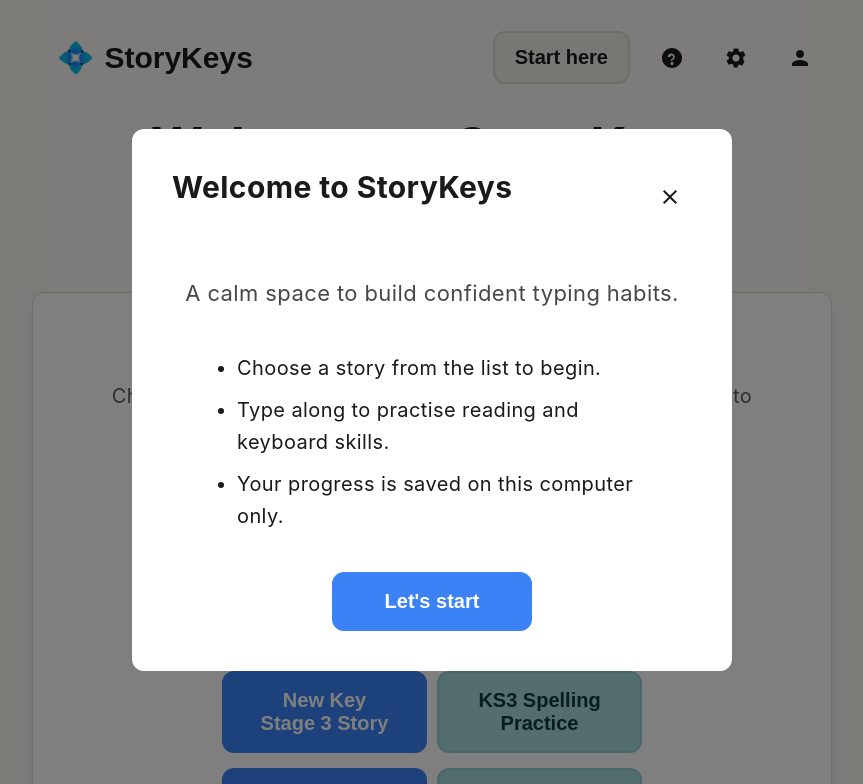
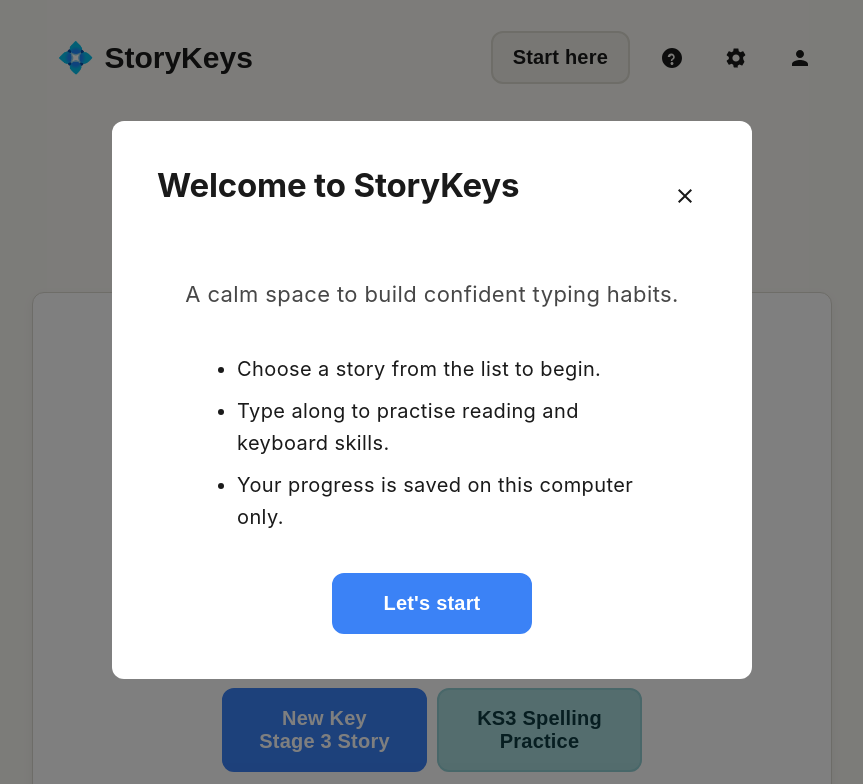
Before and after one commit to LightningPhil/StoryKeys, a plain HTML site: page index.html in a window 1280 px wide. Shown: the top 784 px of the page, without its empty margins (208-1071 px from the left). Drawn offline with Linux system fonts and the light colour scheme.

Commit message:
Enhance help guidance and polish layout

```diff
--- a/index.html
+++ b/index.html
@@ -30,15 +30,15 @@
 
         html { font-family: var(--font-family, var(--font-family-default)); font-size: var(--base-font-size); line-height: var(--line-height, 1.7); letter-spacing: var(--letter-spacing, 0.02em); background-color: var(--color-bg); color: var(--color-text); transition: background-color var(--transition-speed), color var(--transition-speed); scroll-behavior: smooth; }
         body { margin: 0; padding: 1rem; display: flex; justify-content: center; align-items: flex-start; min-height: 100vh; }
-        #app-container { width: 100%; max-width: var(--max-width); position: relative; }
+        #app-container { width: 100%; max-width: var(--max-width); position: relative; display: flex; flex-direction: column; gap: 1.5rem; }
 
         /* --- UI COMPONENTS --- */
-        .card { background-color: var(--color-card-bg); border: 1px solid var(--color-border); border-radius: var(--border-radius); padding: 1.5rem 2rem; box-shadow: 0 4px 12px rgba(0,0,0,0.05); }
-        .button { display: inline-block; font-size: 1rem; font-weight: 600; text-decoration: none; padding: 0.8rem 1.5rem; border-radius: var(--border-radius); border: 2px solid transparent; cursor: pointer; transition: all var(--transition-speed) ease; text-align: center; }
-        .button-primary { background-color: var(--color-accent); color: white; border-color: var(--color-accent);}
-        .button-primary:hover { opacity: 0.85; }
-        .button-secondary { background-color: var(--color-subtle-bg); border-color: var(--color-border); color: var(--color-text); }
-        .button-secondary:hover { background-color: var(--color-border); }
+        .card { background-color: var(--color-card-bg); border: 1px solid var(--color-border); border-radius: var(--border-radius); padding: 1.75rem 2rem; box-shadow: 0 4px 12px rgba(0,0,0,0.05); }
+        .button { display: inline-block; font-size: 1rem; font-weight: 650; text-decoration: none; padding: 0.85rem 1.5rem; border-radius: var(--border-radius); border: 2px solid transparent; cursor: pointer; transition: all var(--transition-speed) ease; text-align: center; letter-spacing: 0.01em; }
+        .button-primary, .btn-primary { background-color: var(--color-accent); color: white; border-color: var(--color-accent);}
+        .button-primary:hover, .btn-primary:hover { opacity: 0.85; }
+        .button-secondary, .btn-secondary { background-color: var(--color-subtle-bg); border-color: var(--color-border); color: var(--color-text); }
+        .button-secondary:hover, .btn-secondary:hover { background-color: var(--color-border); }
         .button-phonics { background-color: #b7e4c7; color: #0f3b2e; border-color: #a3d9b3; }
         .button-phonics:hover { background-color: #a3d9b3; }
         .button-spelling { background-color: #a8dadc; color: #0f3c42; border-color: #92cfd3; }
@@ -52,7 +52,11 @@
         .icon-button svg { width: 24px; height: 24px; fill: var(--color-text); }
         .button:focus-visible, .icon-button:focus-visible, .toggle-switch:focus-within { outline: 3px solid var(--color-accent); outline-offset: 2px; box-shadow: 0 0 0 4px rgba(59, 130, 246, 0.2); }
 
-        h1, h2, h3 { margin: 0 0 1rem 0; line-height: 1.2; }
+        h1, h2, h3 { margin: 0 0 1rem 0; line-height: 1.2; font-family: var(--font-family, var(--font-family-default)); }
+        h1 { font-size: 2.4rem; font-weight: 800; letter-spacing: -0.01em; }
+        h2 { font-size: 1.8rem; font-weight: 750; }
+        h3 { font-size: 1.3rem; font-weight: 700; }
+        .modal-title { font-size: 1.65rem; font-weight: 750; letter-spacing: -0.005em; }
         p { margin: 0 0 1rem 0; max-width: 65ch; }
         .screen { display: none; flex-direction: column; gap: 2rem; }
         .screen.active { display: flex; }
@@ -66,9 +70,9 @@
         .start-here-btn { padding: 0.65rem 1rem; font-weight: 700; }
         .modal { position: fixed; top: 0; left: 0; width: 100%; height: 100%; background: rgba(0,0,0,0.5); display: none; justify-content: center; align-items: center; z-index: 100; }
         .modal.active { display: flex; }
-        .modal-content { background: var(--color-card-bg); border-radius: var(--border-radius); padding: 2rem; max-width: 95%; width: 600px; max-height: 90vh; overflow-y: auto; display: flex; flex-direction: column; }
+        .modal-content { background: var(--color-card-bg); border-radius: var(--border-radius); padding: 2.25rem; max-width: 95%; width: 640px; max-height: 90vh; overflow-y: auto; display: flex; flex-direction: column; gap: 1.5rem; }
         .about-modal { gap: 1.5rem; }
-        .about-modal .info-block { border: 1px solid var(--color-border); border-radius: var(--border-radius); padding: 1.5rem; background: var(--color-card-bg); }
+        .about-modal .info-block { border: 1px solid var(--color-border); border-radius: var(--border-radius); padding: 1.5rem; background: var(--color-card-bg); box-shadow: 0 1px 0 rgba(0,0,0,0.02); }
         .welcome-modal { text-align: center; gap: 1rem; }
         .welcome-modal .lead { font-size: 1.1rem; opacity: 0.8; }
         .welcome-list { text-align: left; margin: 0 auto; padding-left: 1.25rem; max-width: 440px; display: grid; gap: 0.5rem; }
@@ -78,6 +82,9 @@
         .about-modal .markdown-block p:last-child { margin-bottom: 0; }
         .about-modal .license-text { background: var(--color-subtle-bg); border-radius: var(--border-radius); padding: 1rem; white-space: pre-wrap; overflow-x: auto; font-family: 'Courier New', Courier, monospace; font-size: 0.85rem; }
         .modal-header { display: flex; justify-content: space-between; align-items: center; margin-bottom: 1.5rem; flex-shrink: 0; }
+        .info-block + .info-block { margin-top: 0.5rem; }
+        .info-block ul { padding-left: 1.1rem; margin: 0.25rem 0 0; display: grid; gap: 0.35rem; }
+        .info-block p { margin-bottom: 0.75rem; }
 
         /* --- HOME SCREEN --- */
         .home-header { text-align: center; margin-bottom: 1rem; }
@@ -168,6 +175,11 @@
         .setting-item { display: flex; justify-content: space-between; align-items: center; padding: 1rem 0; }
         .setting-item p { margin: 0; opacity: 0.7; font-size: 0.9rem; }
 
+        /* --- FOOTER --- */
+        .app-footer { border-top: 1px solid var(--color-border); padding: 1rem 0 0.5rem; text-align: center; font-size: 0.95rem; color: var(--color-text); opacity: 0.8; display: flex; flex-direction: column; gap: 0.35rem; }
+        .text-link { background: none; border: none; color: var(--color-accent); cursor: pointer; font-weight: 700; padding: 0; text-decoration: underline; }
+        .text-link:hover { opacity: 0.85; }
+
         /* --- LOADING OVERLAY --- */
         #loading-overlay {
             position: fixed; top: 0; left: 0; width: 100%; height: 100%;
@@ -200,6 +212,10 @@
             </div>
         </header>
         <main id="main-content"></main>
+        <footer class="app-footer" role="contentinfo">
+            <span>StoryKeys runs entirely in your browser. Your progress never leaves this device.</span>
+            <button id="footer-privacy-link" class="text-link" type="button" aria-label="Open privacy details">Privacy</button>
+        </footer>
         <div id="modal-container"></div>
     </div>
 
--- a/src/main.js
+++ b/src/main.js
@@ -105,7 +105,7 @@
     window.scrollTo(0, 0);
 }
 
-function showModal(modalName) {
+function showModal(modalName, options = {}) {
     state.ui.lastFocus = document.activeElement;
     state.ui.modal = modalName;
     modalContainer.innerHTML = getModalHtml(modalName, state, DATA);
@@ -120,6 +120,12 @@
     modal.classList.add('active');
     const firstInput = modal.querySelector('input, select, button');
     if (firstInput) firstInput.focus();
+    if (options.scrollToId) {
+        const target = modal.querySelector(`#${options.scrollToId}`);
+        if (target) {
+            target.scrollIntoView({ behavior: 'smooth', block: 'start' });
+        }
+    }
 }
 
 function closeModal() {
@@ -146,6 +152,10 @@
     document.getElementById('parent-btn').addEventListener('click', () => {
         state.settings.pin ? showModal('pin') : showModal('parent');
     });
+    const footerPrivacyLink = document.getElementById('footer-privacy-link');
+    if (footerPrivacyLink) {
+        footerPrivacyLink.addEventListener('click', () => showModal('help', { scrollToId: 'help-data-privacy' }));
+    }
     window.addEventListener('keydown', e => { if (e.key === 'Escape' && state.ui.modal) closeModal(); });
     window.addEventListener('blur', () => { if (state.runtime && state.runtime.timer) state.runtime.timer.paused = true; });
     window.addEventListener('focus', () => { if (state.runtime && state.runtime.timer) state.runtime.timer.paused = false; });
--- a/src/ui.js
+++ b/src/ui.js
@@ -217,7 +217,7 @@
         case 'welcome':
             return `
             <div class="modal" id="welcome-modal"><div class="modal-content welcome-modal">
-                <div class="modal-header"><h2>Welcome to StoryKeys</h2>${closeModalBtn}</div>
+                <div class="modal-header"><h2 class="modal-title">Welcome to StoryKeys</h2>${closeModalBtn}</div>
                 <p class="lead">A calm space to build confident typing habits.</p>
                 <ul class="welcome-list">
                     <li>Choose a story from the list to begin.</li>
@@ -229,7 +229,7 @@
         case 'about':
             return `
             <div class="modal"><div class="modal-content about-modal">
-                <div class="modal-header"><h2>StoryKeys</h2>${closeModalBtn}</div>
+                <div class="modal-header"><h2 class="modal-title">StoryKeys</h2>${closeModalBtn}</div>
                 <div class="info-block">
                     <h3>About StoryKeys</h3>
                     <div class="markdown-block">${renderMarkdownBlock(ABOUT_MARKDOWN)}</div>
@@ -242,36 +242,46 @@
         case 'help':
             return `
             <div class="modal"><div class="modal-content about-modal">
-                <div class="modal-header"><h2>Need a Hand?</h2>${closeModalBtn}</div>
+                <div class="modal-header"><h2 class="modal-title">Need a Hand?</h2>${closeModalBtn}</div>
                 <div class="info-block">
-                    <h3>Getting Started</h3>
-                    <p>Choose your stage (KS1-KS4) and tap a big blue button to start a story. You can also pick Spelling or Phonics for quick practice.</p>
-                    <p>If you want to see all lessons, press "Browse Lessons" on the home page.</p>
+                    <h3>What is StoryKeys?</h3>
+                    <p>StoryKeys is a reading and typing practice tool using short stories to build confidence and rhythm. It keeps the experience calm so learners can focus on accuracy first, then speed.</p>
                 </div>
                 <div class="info-block">
-                    <h3>What the Buttons Do</h3>
+                    <h3>How to use it</h3>
                     <ul>
-                        <li><strong>Settings cog:</strong> change theme, font, and helpers.</li>
-                        <li><strong>Parent eye:</strong> a quick view for grown-ups.</li>
-                        <li><strong>Help:</strong> opens this page any time.</li>
+                        <li>Choose a story.</li>
+                        <li>Type the text you see.</li>
+                        <li>Aim for accuracy first, then speed.</li>
                     </ul>
                 </div>
                 <div class="info-block">
-                    <h3>Typing Screen</h3>
-                    <p>Read the line. Type the same line. The next letter glows so you know where to look. Mistakes show in red so you can fix them.</p>
-                    <p>You can switch on the focus line and on-screen keyboard in Settings if you want extra guidance.</p>
+                    <h3>Features that help</h3>
+                    <ul>
+                        <li><strong>Focus line:</strong> highlights the current line so eyes stay on track.</li>
+                        <li><strong>Lock-step / guided mode:</strong> prevents moving ahead until each letter matches.</li>
+                        <li><strong>Lesson progress:</strong> completion markers and gentle badges celebrate milestones.</li>
+                    </ul>
                 </div>
                 <div class="info-block">
-                    <h3>Badges & Progress</h3>
-                    <p>Every minute you type grows your pet icon. Finishing lessons and drills can earn badges. They are saved on your device.</p>
+                    <h3>Typing screen basics</h3>
+                    <p>Read the line, then type it. The next letter glows to guide you, and mistakes show in red so they are easy to correct. Toggle the focus line, on-screen keyboard, or timer in Settings if you want extra scaffolding.</p>
+                </div>
+                <div class="info-block" id="help-data-privacy">
+                    <h3>Data & Privacy</h3>
+                    <ul>
+                        <li>Your progress is stored only in this browser using localStorage.</li>
+                        <li>No accounts, no cloud storage, no third-party trackers.</li>
+                        <li>You can export or erase local data via Parent Glance.</li>
+                    </ul>
                 </div>
                 <div class="info-block">
-                    <h3>Tips in Simple Words (KS1 Friendly)</h3>
+                    <h3>Tips in Simple Words</h3>
                     <ul>
-                        <li>Take your time. Slow and steady wins.</li>
-                        <li>Keep fingers comfy on the home row keys.</li>
-                        <li>Look for green letters. They show you are right.</li>
-                        <li>Short breaks help your hands and eyes.</li>
+                        <li>Take your time. Accuracy comes first.</li>
+                        <li>Keep fingers relaxed on the home row keys.</li>
+                        <li>Watch for green letters to know you are right.</li>
+                        <li>Short breaks help hands and eyes stay fresh.</li>
                     </ul>
                 </div>
             </div></div>`;
@@ -284,14 +294,14 @@
             });
             return `
             <div class="modal"><div class="modal-content">
-                <div class="modal-header"><h2>Your Badges</h2>${closeModalBtn}</div>
+                <div class="modal-header"><h2 class="modal-title">Your Badges</h2>${closeModalBtn}</div>
                 ${earnedBadges.length ? `<div class="badge-grid">${earnedBadges.join('')}</div>` : '<p>You have not earned any badges yet. Complete lessons to unlock them!</p>'}
             </div></div>`;
         case 'lessonPicker':
             lessonPickerState.currentStage = state.settings.defaultStage;
             return `
             <div class="modal"><div class="modal-content">
-                <div class="modal-header"><h2>${DATA.COPY.homeChangeLesson}</h2>${closeModalBtn}</div>
+                <div class="modal-header"><h2 class="modal-title">${DATA.COPY.homeChangeLesson}</h2>${closeModalBtn}</div>
                 <div class="tabs"><button class="tab-button active" data-type="passage">Passages</button><button class="tab-button" data-type="phonics">Phonics</button><button class="tab-button" data-type="spelling">Spelling Tutor</button><button class="tab-button" data-type="wordset">Word Sets</button></div>
                 <div class="filter-group">
                     <label>Stage:</label>
@@ -315,7 +325,7 @@
             </div></div>`;
         case 'settings': return `
             <div class="modal"><div class="modal-content">
-                <div class="modal-header"><h2>Settings</h2>${closeModalBtn}</div>
+                <div class="modal-header"><h2 class="modal-title">Settings</h2>${closeModalBtn}</div>
                 <details class="settings-section" open>
                     <summary>Readability</summary>
                     <div class="setting-item"><div><b>Theme</b><p>Change the app's colour scheme.</p></div><select id="setting-theme" class="button button-secondary"><option value="cream">Cream</option><option value="light">Light</option><option value="dark">Dark</option></select></div>
@@ -342,7 +352,7 @@
             const avgAccuracy = weeklySessions.length ? Math.round(weeklySessions.reduce((acc, s) => acc + s.accuracy, 0) / weeklySessions.length) : 'N/A';
             return `
             <div class="modal"><div class="modal-content">
-                <div class="modal-header"><h2>Parent Glance</h2>${closeModalBtn}</div>
+                <div class="modal-header"><h2 class="modal-title">Parent Glance</h2>${closeModalBtn}</div>
                 <h3>This Week</h3><p>Sessions: ${weeklySessions.length} | Avg. Accuracy: ${avgAccuracy}%</p>
                 <h3>All Time</h3><p>Total Minutes: ${Math.round(state.progress.minutesTotal)}</p>
                 <h3>Recent Sessions</h3><div style="max-height: 200px; overflow-y: auto; border: 1px solid var(--color-border); padding: 0.5rem; border-radius: var(--border-radius);">${state.sessions.slice(-10).reverse().map(s => {
@@ -351,7 +361,7 @@
                 }).join('') || '<p>No sessions yet.</p>'}</div>
                 <div class="button-group" style="margin-top: 1.5rem;"><button id="export-btn" class="button button-secondary">Export Data</button><button id="clear-data-btn" class="button" style="background-color: #c12121; color: white;">Clear All Data</button></div>
             </div></div>`;
-        case 'pin': return `<div class="modal"><div class="modal-content" style="text-align: center;"><h2>Enter PIN</h2><input type="password" id="pin-input" maxlength="4" style="text-align: center; font-size: 2rem; width:100px; margin-bottom:1rem;"><br><button id="pin-submit-btn" class="button button-primary">Unlock</button></div></div>`;
+        case 'pin': return `<div class="modal"><div class="modal-content" style="text-align: center;"><h2 class="modal-title">Enter PIN</h2><input type="password" id="pin-input" maxlength="4" style="text-align: center; font-size: 2rem; width:100px; margin-bottom:1rem;"><br><button id="pin-submit-btn" class="button button-primary">Unlock</button></div></div>`;
     }
     return '';
 }
```
